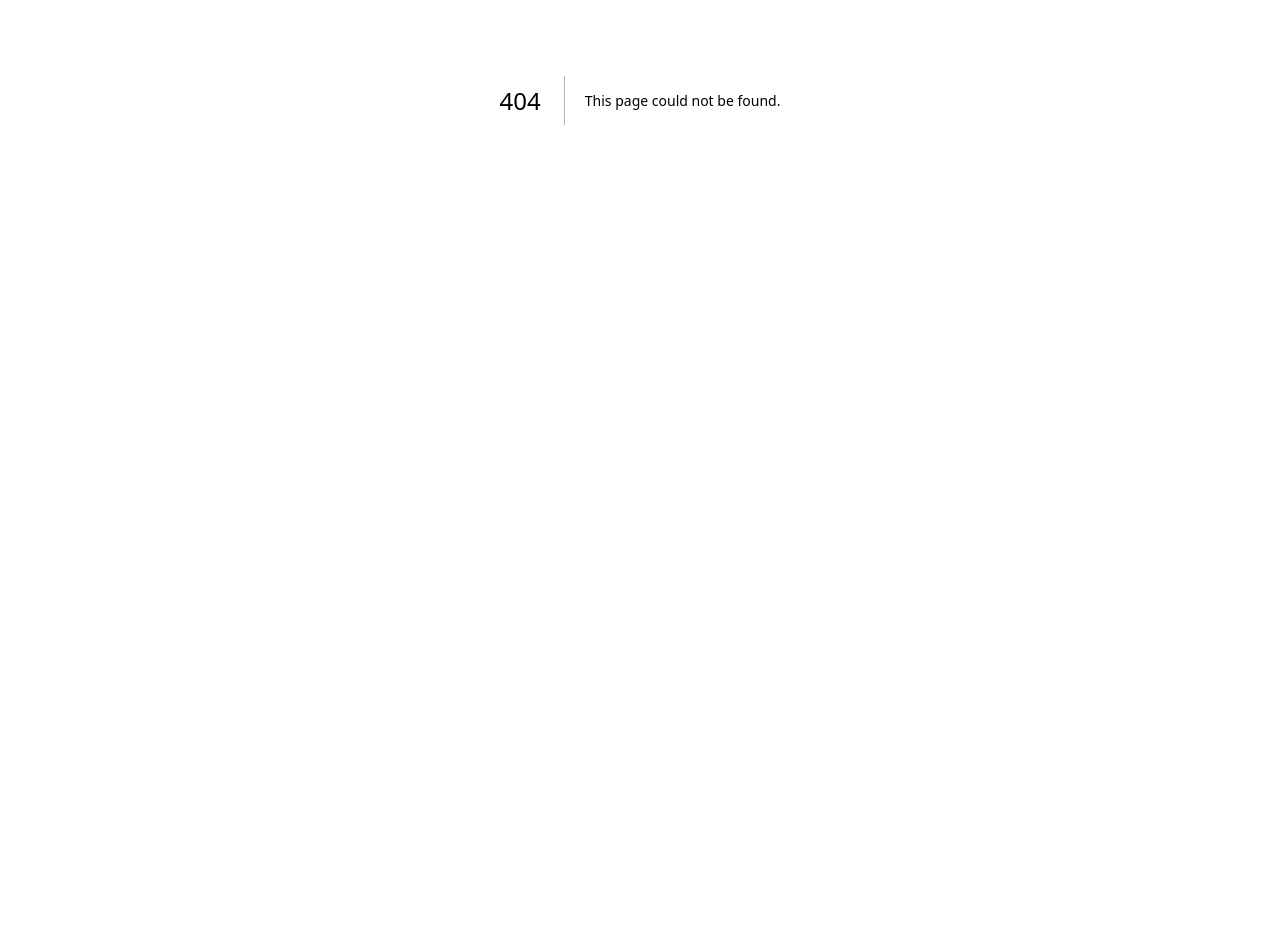
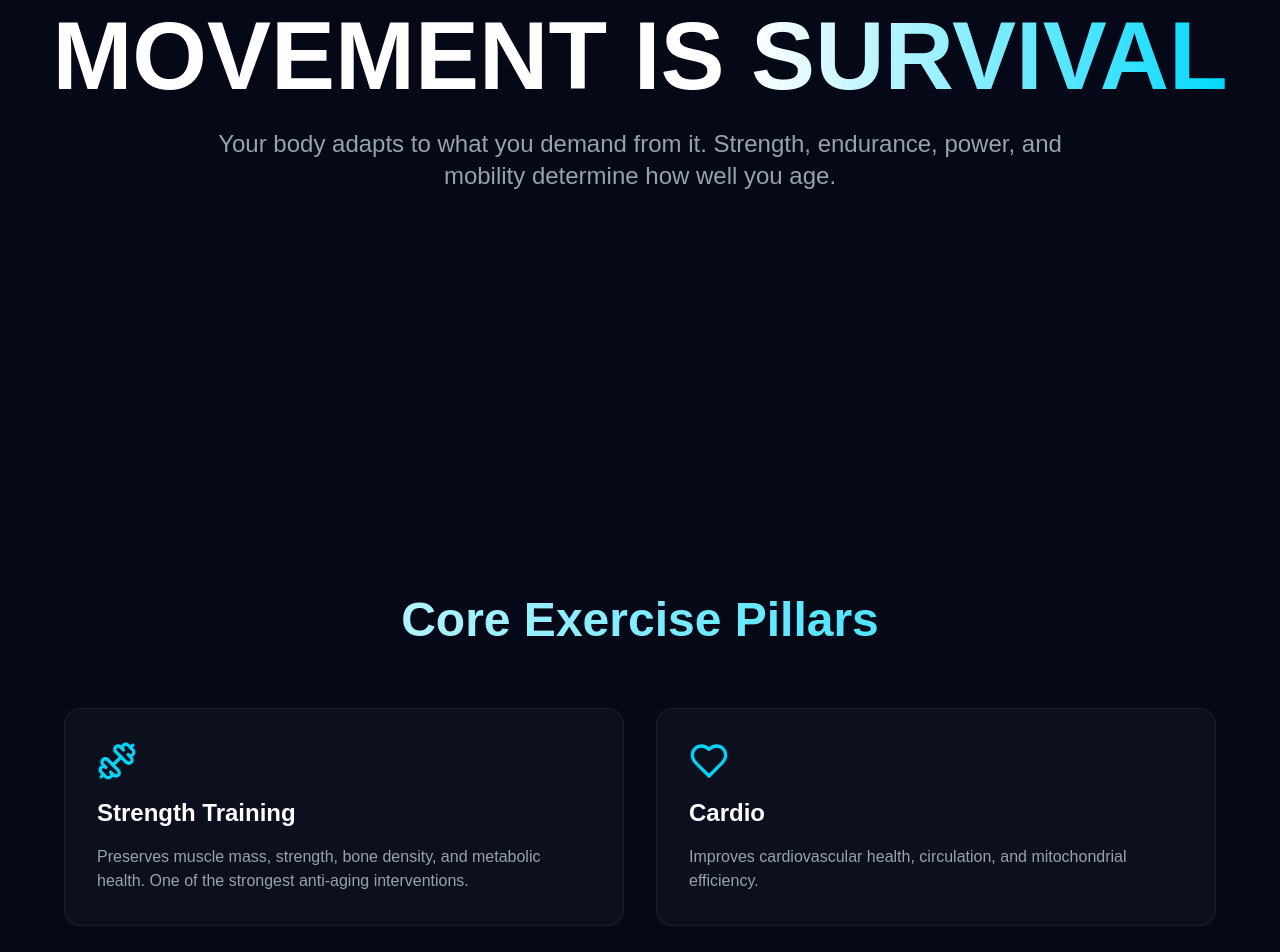
Before and after one commit to Yuvaakaarthikheshwaran/longevity-protocol, a Next.js app: page /exercise in a window 1280 px wide. Before the commit this address had no page. Shown: the part 300-1252 px from the top of the page. Before the commit the page ends 800 px from the top, so only its background shows below. Built offline with nearby package versions, Linux system fonts and the light colour scheme.

Commit message:
Add ExercisePage component with exercise information
This file contains a new ExercisePage component that outlines various exercise pillars, their importance, and a practical exercise protocol. It utilizes Framer Motion for animations and includes icons from Lucide React.

```diff
--- /dev/null
+++ b/app/exercise/page.tsx
@@ -0,0 +1,113 @@
+"use client";
+
+import { motion } from "framer-motion";
+import { Dumbbell, Heart, Activity, Zap } from "lucide-react";
+
+export default function ExercisePage() {
+  const cards = [
+    {
+      title: "Strength Training",
+      description:
+        "Preserves muscle mass, strength, bone density, and metabolic health. One of the strongest anti-aging interventions.",
+      icon: Dumbbell,
+    },
+    {
+      title: "Cardio",
+      description:
+        "Improves cardiovascular health, circulation, and mitochondrial efficiency.",
+      icon: Heart,
+    },
+    {
+      title: "VO₂ Max",
+      description:
+        "One of the strongest predictors of longevity and all-cause mortality.",
+      icon: Activity,
+    },
+    {
+      title: "Power & Mobility",
+      description:
+        "Explosive movement and mobility preserve movement quality and reduce injury risk.",
+      icon: Zap,
+    },
+  ];
+
+  return (
+    <main className="min-h-screen bg-[#050816] text-white">
+      {/* HERO */}
+      <section className="min-h-screen flex items-center justify-center px-6 text-center">
+        <motion.div
+          initial={{ opacity: 0, y: 60 }}
+          animate={{ opacity: 1, y: 0 }}
+          transition={{ duration: 1 }}
+        >
+          <h1 className="text-5xl md:text-8xl font-bold mb-6">
+            MOVEMENT IS <span className="gradient-text">SURVIVAL</span>
+          </h1>
+
+          <p className="text-gray-400 max-w-4xl mx-auto text-lg md:text-2xl">
+            Your body adapts to what you demand from it. Strength, endurance,
+            power, and mobility determine how well you age.
+          </p>
+        </motion.div>
+      </section>
+
+      {/* CORE PILLARS */}
+      <section className="py-24 px-6">
+        <h2 className="text-5xl font-bold text-center mb-16 gradient-text">
+          Core Exercise Pillars
+        </h2>
+
+        <div className="grid md:grid-cols-2 gap-8 max-w-6xl mx-auto">
+          {cards.map((card, i) => {
+            const Icon = card.icon;
+            return (
+              <motion.div
+                key={card.title}
+                initial={{ opacity: 0, y: 50 }}
+                whileInView={{ opacity: 1, y: 0 }}
+                transition={{ delay: i * 0.1 }}
+                className="card-bg rounded-2xl p-8"
+              >
+                <Icon size={40} className="text-cyan-400 mb-4" />
+                <h3 className="text-2xl font-bold mb-4">{card.title}</h3>
+                <p className="text-gray-400">{card.description}</p>
+              </motion.div>
+            );
+          })}
+        </div>
+      </section>
+
+      {/* WHY IT MATTERS */}
+      <section className="py-24 px-6">
+        <div className="max-w-5xl mx-auto card-bg rounded-2xl p-10">
+          <h2 className="text-4xl font-bold mb-8 gradient-text">
+            Why Exercise Matters
+          </h2>
+
+          <p className="text-gray-400 text-lg leading-relaxed">
+            Aging naturally reduces muscle mass, strength, cardiovascular
+            capacity, balance, and mobility. Exercise slows or even reverses
+            much of this decline.
+          </p>
+        </div>
+      </section>
+
+      {/* PROTOCOL */}
+      <section className="py-24 px-6">
+        <div className="max-w-5xl mx-auto card-bg rounded-2xl p-10">
+          <h2 className="text-4xl font-bold mb-8 gradient-text">
+            Practical Exercise Protocol
+          </h2>
+
+          <ul className="space-y-4 text-lg text-gray-300">
+            <li>• Strength training 3–4x per week</li>
+            <li>• Zone 2 cardio 2–3x per week</li>
+            <li>• Intense cardio 1x per week</li>
+            <li>• Daily walking and movement</li>
+            <li>• Mobility work several times weekly</li>
+          </ul>
+        </div>
+      </section>
+    </main>
+  );
+}
```
